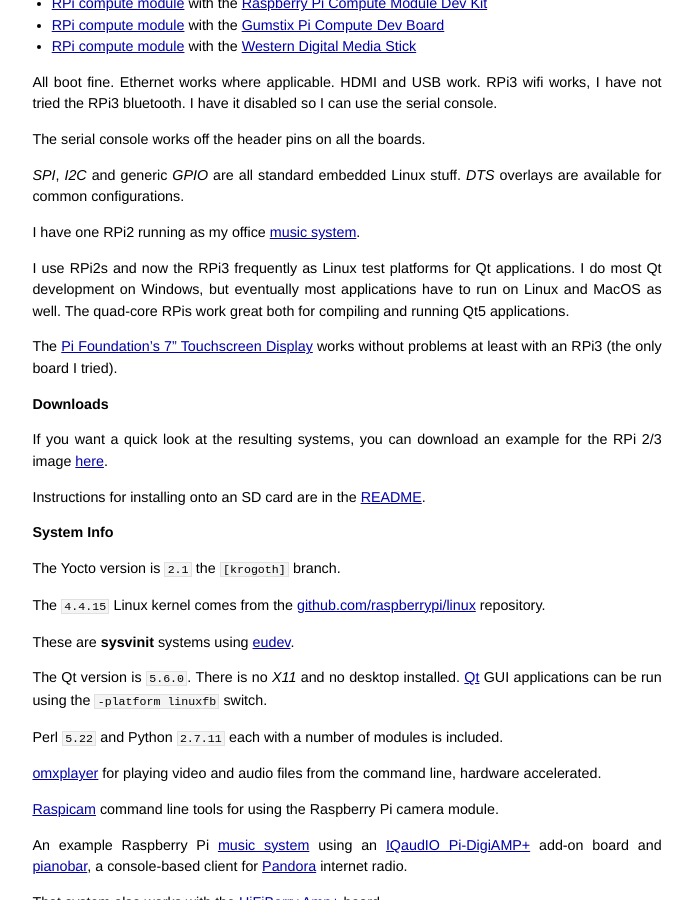
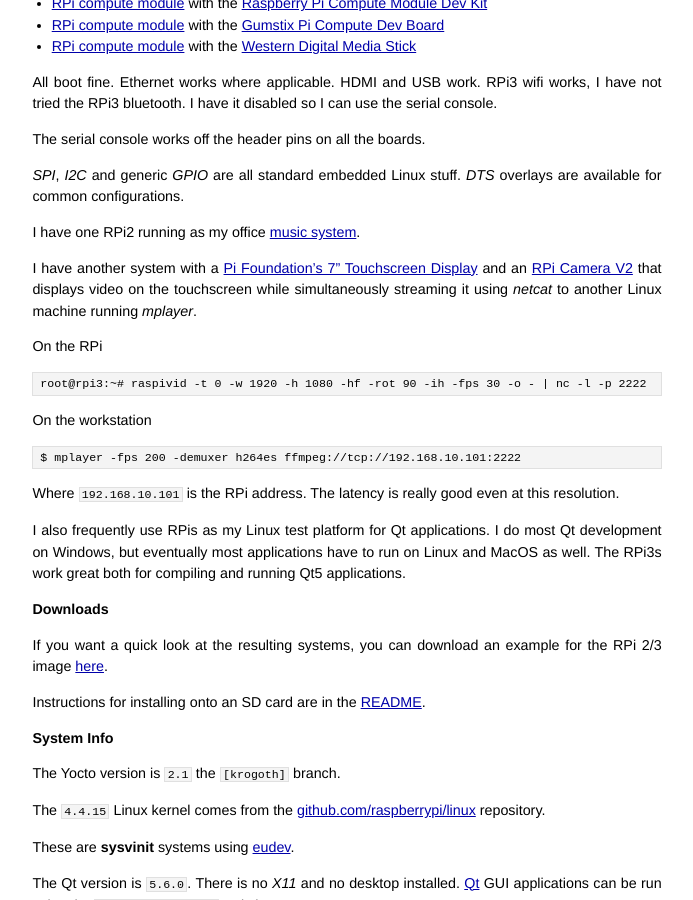
Before and after one commit to jumpnow/jumpnowtek-site, a Jekyll site: the page built from _posts/2015-12-04-Raspberry-Pi-Systems-with-Yocto.md, in a window 1280 px wide and 900 px high, scrolled down 637 px. Shown: the whole window, without its empty margins (293-986 px from the left). Built offline with Jekyll 4.4.1, drawn with Linux system fonts in a browser that asks for light colours; some of the changed text lies outside the part shown.

Commit message:
Add streaming notes to rpi doc

```diff
--- a/_posts/2015-12-04-Raspberry-Pi-Systems-with-Yocto.md
+++ b/_posts/2015-12-04-Raspberry-Pi-Systems-with-Yocto.md
@@ -37,9 +37,19 @@
 
 I have one RPi2 running as my office [music system][rpi-pandora].
 
-I use RPi2s and now the RPi3 frequently as Linux test platforms for Qt applications. I do most Qt development on Windows, but eventually most applications have to run on Linux and MacOS as well. The quad-core RPis work great both for compiling and running Qt5 applications.
+I have another system with a [Pi Foundation's 7" Touchscreen Display][pi-display] and an [RPi Camera V2][rpi-cam-v2] that displays video on the touchscreen while simultaneously streaming it using *netcat* to another Linux machine running *mplayer*.
 
-The [Pi Foundation's 7" Touchscreen Display][pi-display] works without problems at least with an RPi3 (the only board I tried).
+On the RPi
+
+    root@rpi3:~# raspivid -t 0 -w 1920 -h 1080 -hf -rot 90 -ih -fps 30 -o - | nc -l -p 2222
+
+On the workstation
+
+    $ mplayer -fps 200 -demuxer h264es ffmpeg://tcp://192.168.10.101:2222
+
+Where `192.168.10.101` is the RPi address. The latency is really good even at this resolution.
+
+I also frequently use RPis as my Linux test platform for Qt applications. I do most Qt development on Windows, but eventually most applications have to run on Linux and MacOS as well. The RPi3s work great both for compiling and running Qt5 applications.
 
 ### Downloads
 
@@ -652,6 +662,7 @@
 [source-script]: http://stackoverflow.com/questions/4779756/what-is-the-difference-between-source-script-sh-and-script-sh
 [raspicam]: https://www.raspberrypi.org/documentation/usage/camera/raspicam/README.md
 [rpi_camera_module]: https://www.raspberrypi.org/documentation/raspbian/applications/camera.md
+[rpi-cam-v2]: https://www.raspberrypi.org/products/camera-module-v2/
 [downloads]: http://www.jumpnowtek.com/downloads/rpi/
 [readme]: http://www.jumpnowtek.com/downloads/rpi/README.txt
 [digiamp-plus]: http://www.iqaudio.co.uk/home/9-pi-digiamp-0712411999650.html
```
Also changed, not shown: other parts of _posts/2015-12-04-Raspberry-Pi-Systems-with-Yocto.md (+1 -1 lines).
